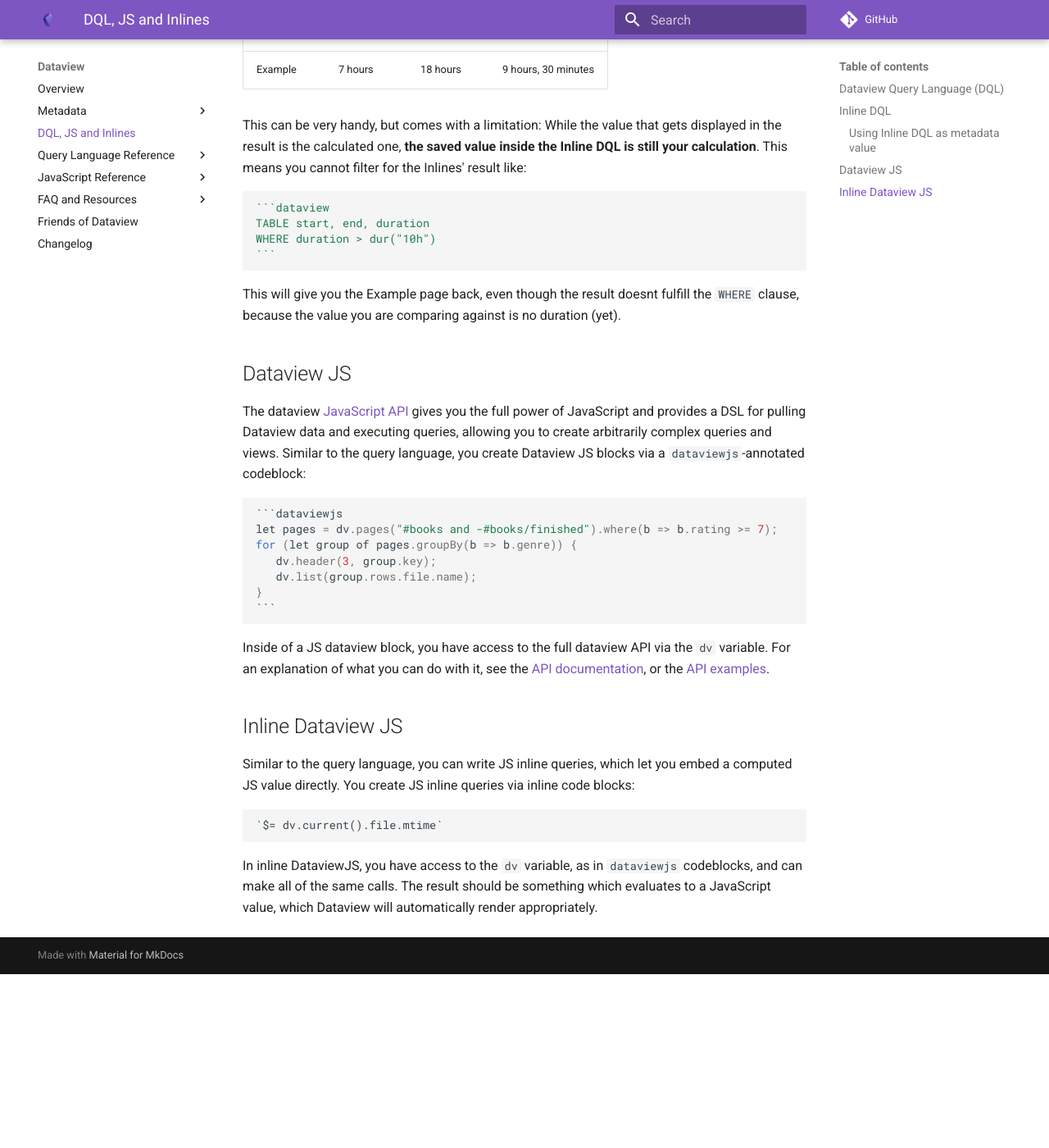
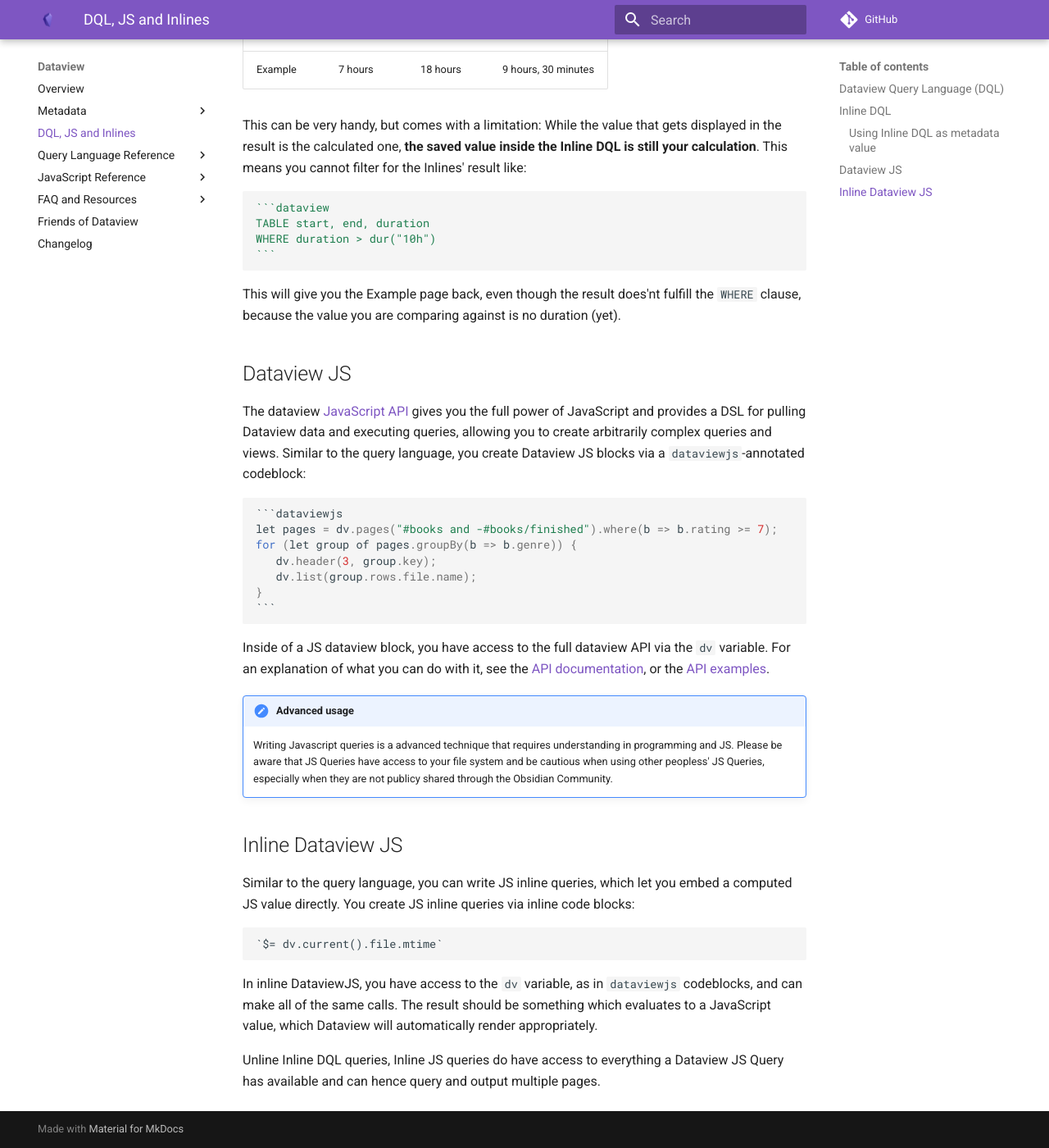
Before and after one commit to blacksmithgu/obsidian-dataview, an MkDocs documentation site: the page built from docs/docs/queries/dql-js-inline.md, in a window 1280 px wide and 1400 px high, scrolled down 2096 px. Shown: the whole window at 82% size. Built offline with MkDocs 1.6.1 and Material for MkDocs 9.7.7, drawn with Linux system fonts in a browser that asks for light colours; comment, search, counter and statistics services are not loaded; before the commit the page ends 3284 px from its top, so only the background shows below that.

Commit message:
docs(dqljsinline): add hints to js queries

````diff
--- a/docs/docs/queries/dql-js-inline.md
+++ b/docs/docs/queries/dql-js-inline.md
@@ -94,7 +94,7 @@ WHERE duration > dur("10h")
 ```
 ~~~
 
-This will give you the Example page back, even though the result doesnt fulfill the `WHERE` clause, because the value you are comparing against is no duration (yet).
+This will give you the Example page back, even though the result does'nt fulfill the `WHERE` clause, because the value you are comparing against is no duration (yet).
 
 ## Dataview JS
 
@@ -116,6 +116,9 @@ Inside of a JS dataview block, you have access to the full dataview API via the
 what you can do with it, see the [API documentation](../../api/code-reference), or the [API
 examples](../../api/code-examples).
 
+!!! attention "Advanced usage"
+    Writing Javascript queries is a advanced technique that requires understanding in programming and JS. Please be aware that JS Queries have access to your file system and be cautious when using other peopless' JS Queries, especially when they are not publicy shared through the Obsidian Community.
+
 ## Inline Dataview JS
 
 Similar to the query language, you can write JS inline queries, which let you embed a computed JS value directly. You
@@ -127,3 +130,5 @@ create JS inline queries via inline code blocks:
 
 In inline DataviewJS, you have access to the `dv` variable, as in `dataviewjs` codeblocks, and can make all of the same calls. The result
 should be something which evaluates to a JavaScript value, which Dataview will automatically render appropriately.
+
+Unline Inline DQL queries, Inline JS queries do have access to everything a Dataview JS Query has available and can hence query and output multiple pages.
````
